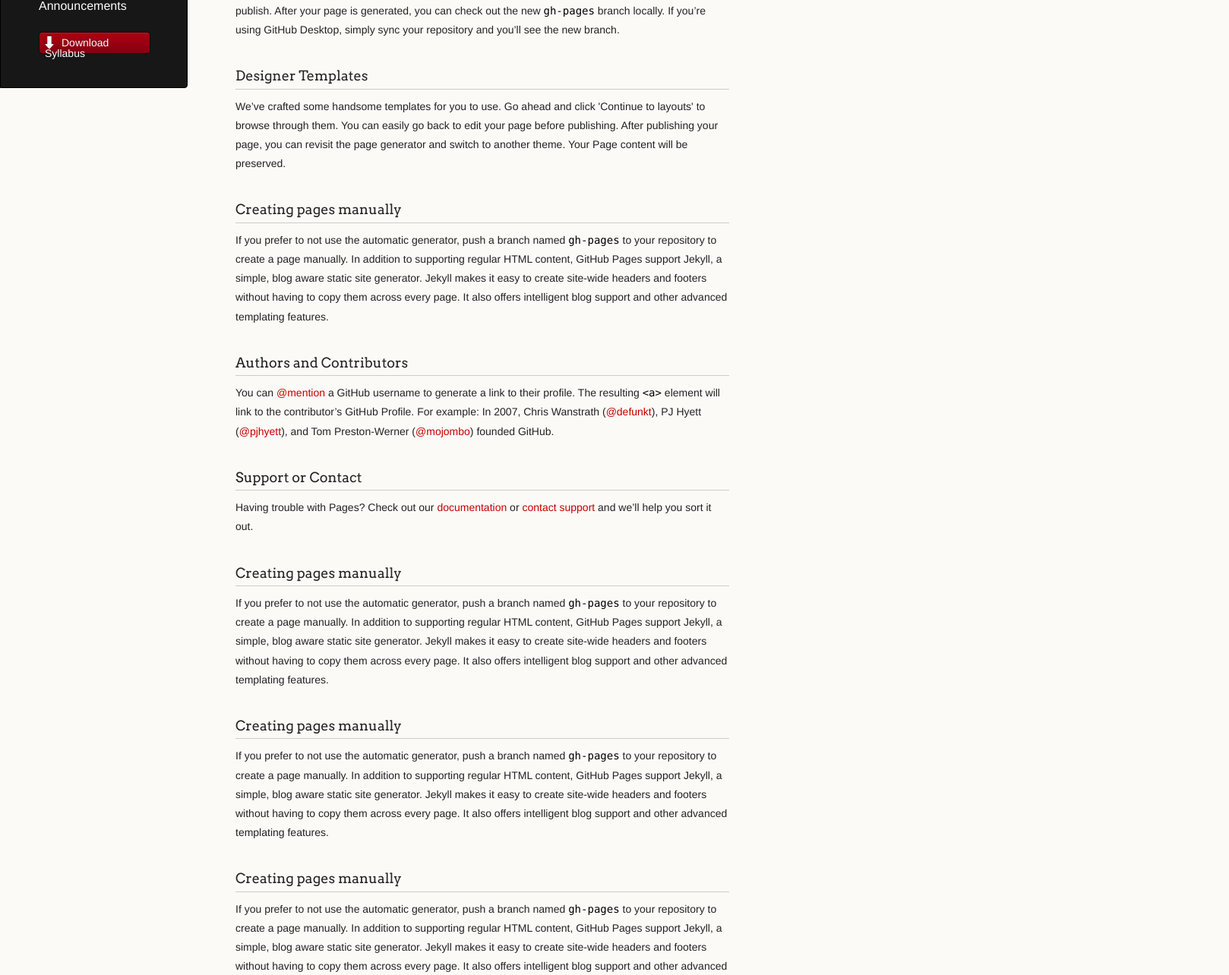
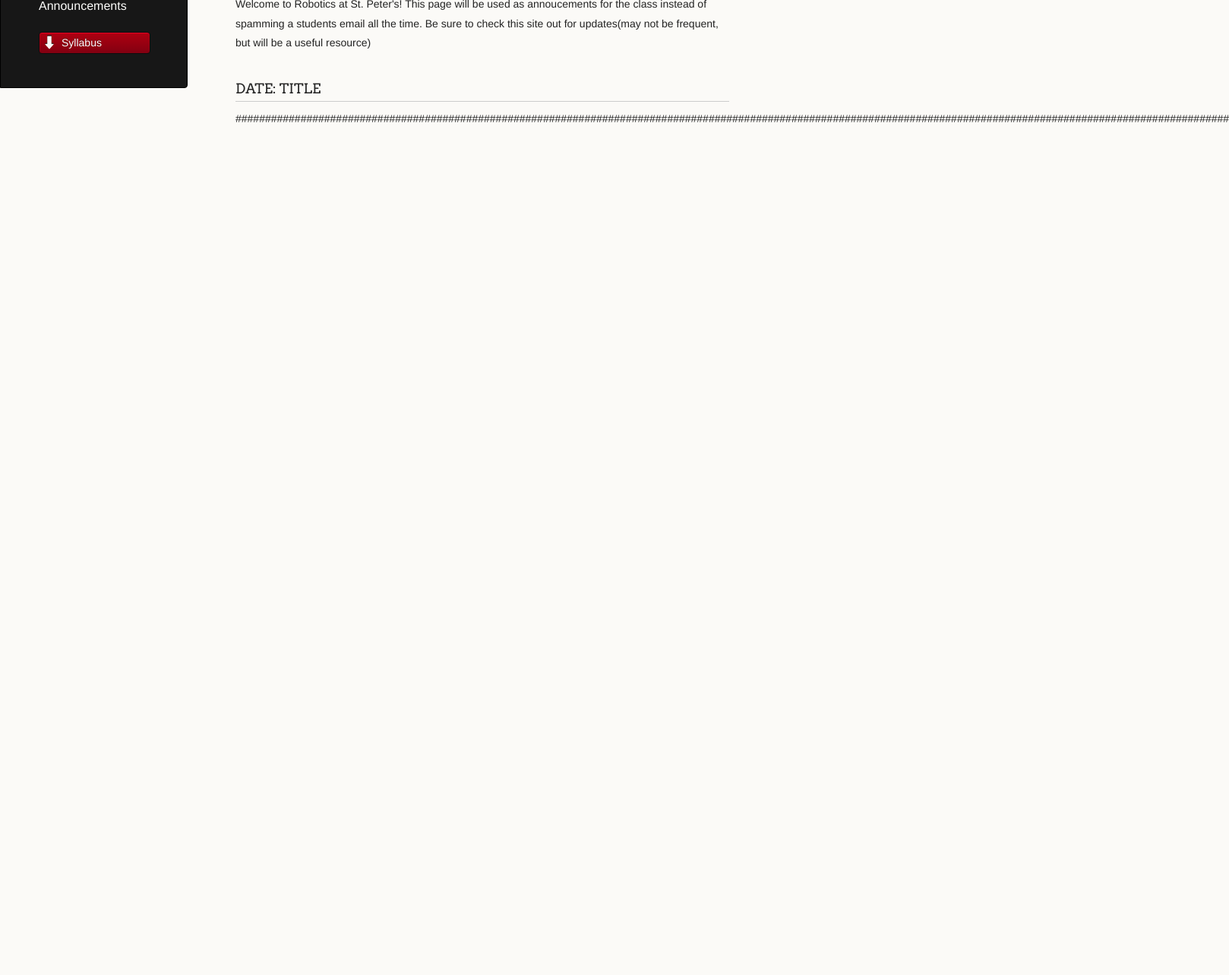
Before and after one commit to prepcompsci/robotics, a plain HTML site: page index.html in a window 1280 px wide. Shown: the part 134-1418 px from the top of the page at 76% size, 1618 px wide, since content can reach past the window. After the commit the page ends 800 px from the top, so only its background shows below. Drawn offline with Linux system fonts and the light colour scheme.

Commit message:
Update index.html

```diff
--- a/index.html
+++ b/index.html
@@ -20,65 +20,20 @@
         <p class="header">Announcements</p>
 
         <ul>
-          <li class="download"><a class="buttons" href="#syllabusdownload">Download Syllabus</a></li>
+          <li class="download"><a class="buttons" href="#syllabusdownload">Syllabus</a></li>
         </ul>
 
       </header>
       <section>
         <h3>
-<a id="welcome-to-github-pages" class="anchor" href="#welcome-to-github-pages" aria-hidden="true"><span class="octicon octicon-link"></span></a>Welcome to GitHub Pages.</h3>
+<h3>
+<a id="creating-pages-manually" class="anchor" href="#creating-pages-manually" aria-hidden="true"><span class="octicon octicon-link"></span></a>9/14/15: Welcome to the first day of class!</h3>
 
-<p>This automatic page generator is the easiest way to create beautiful pages for all of your projects. Author your page content here <a href="https://guides.github.com/features/mastering-markdown/">using GitHub Flavored Markdown</a>, select a template crafted by a designer, and publish. After your page is generated, you can check out the new <code>gh-pages</code> branch locally. If you’re using GitHub Desktop, simply sync your repository and you’ll see the new branch.</p>
+<p>Welcome to Robotics at St. Peter's! This page will be used as annoucements for the class instead of spamming a students email all the time. Be sure to check this site out for updates(may not be frequent, but will be a useful resource)</p>
+<h3>
+<a id="creating-pages-manually" class="anchor" href="#creating-pages-manually" aria-hidden="true"><span class="octicon octicon-link"></span></a>DATE: TITLE</h3>
 
-<h3>
-<a id="designer-templates" class="anchor" href="#designer-templates" aria-hidden="true"><span class="octicon octicon-link"></span></a>Designer Templates</h3>
-
-<p>We’ve crafted some handsome templates for you to use. Go ahead and click 'Continue to layouts' to browse through them. You can easily go back to edit your page before publishing. After publishing your page, you can revisit the page generator and switch to another theme. Your Page content will be preserved.</p>
-
-<h3>
-<a id="creating-pages-manually" class="anchor" href="#creating-pages-manually" aria-hidden="true"><span class="octicon octicon-link"></span></a>Creating pages manually</h3>
-
-<p>If you prefer to not use the automatic generator, push a branch named <code>gh-pages</code> to your repository to create a page manually. In addition to supporting regular HTML content, GitHub Pages support Jekyll, a simple, blog aware static site generator. Jekyll makes it easy to create site-wide headers and footers without having to copy them across every page. It also offers intelligent blog support and other advanced templating features.</p>
-
-<h3>
-<a id="authors-and-contributors" class="anchor" href="#authors-and-contributors" aria-hidden="true"><span class="octicon octicon-link"></span></a>Authors and Contributors</h3>
-
-<p>You can <a href="https://github.com/blog/821" class="user-mention">@mention</a> a GitHub username to generate a link to their profile. The resulting <code>&lt;a&gt;</code> element will link to the contributor’s GitHub Profile. For example: In 2007, Chris Wanstrath (<a href="https://github.com/defunkt" class="user-mention">@defunkt</a>), PJ Hyett (<a href="https://github.com/pjhyett" class="user-mention">@pjhyett</a>), and Tom Preston-Werner (<a href="https://github.com/mojombo" class="user-mention">@mojombo</a>) founded GitHub.</p>
-
-<h3>
-<a id="support-or-contact" class="anchor" href="#support-or-contact" aria-hidden="true"><span class="octicon octicon-link"></span></a>Support or Contact</h3>
-
-<p>Having trouble with Pages? Check out our <a href="https://help.github.com/pages">documentation</a> or <a href="https://github.com/contact">contact support</a> and we’ll help you sort it out.</p>
-<h3>
-<a id="creating-pages-manually" class="anchor" href="#creating-pages-manually" aria-hidden="true"><span class="octicon octicon-link"></span></a>Creating pages manually</h3>
-
-<p>If you prefer to not use the automatic generator, push a branch named <code>gh-pages</code> to your repository to create a page manually. In addition to supporting regular HTML content, GitHub Pages support Jekyll, a simple, blog aware static site generator. Jekyll makes it easy to create site-wide headers and footers without having to copy them across every page. It also offers intelligent blog support and other advanced templating features.</p>
-
-<h3>
-<a id="creating-pages-manually" class="anchor" href="#creating-pages-manually" aria-hidden="true"><span class="octicon octicon-link"></span></a>Creating pages manually</h3>
-
-<p>If you prefer to not use the automatic generator, push a branch named <code>gh-pages</code> to your repository to create a page manually. In addition to supporting regular HTML content, GitHub Pages support Jekyll, a simple, blog aware static site generator. Jekyll makes it easy to create site-wide headers and footers without having to copy them across every page. It also offers intelligent blog support and other advanced templating features.</p>
-
-<h3>
-<a id="creating-pages-manually" class="anchor" href="#creating-pages-manually" aria-hidden="true"><span class="octicon octicon-link"></span></a>Creating pages manually</h3>
-
-<p>If you prefer to not use the automatic generator, push a branch named <code>gh-pages</code> to your repository to create a page manually. In addition to supporting regular HTML content, GitHub Pages support Jekyll, a simple, blog aware static site generator. Jekyll makes it easy to create site-wide headers and footers without having to copy them across every page. It also offers intelligent blog support and other advanced templating features.</p>
-
-<h3>
-<a id="creating-pages-manually" class="anchor" href="#creating-pages-manually" aria-hidden="true"><span class="octicon octicon-link"></span></a>Creating pages manually</h3>
-
-<p>If you prefer to not use the automatic generator, push a branch named <code>gh-pages</code> to your repository to create a page manually. In addition to supporting regular HTML content, GitHub Pages support Jekyll, a simple, blog aware static site generator. Jekyll makes it easy to create site-wide headers and footers without having to copy them across every page. It also offers intelligent blog support and other advanced templating features.</p>
-
-<h3>
-<a id="creating-pages-manually" class="anchor" href="#creating-pages-manually" aria-hidden="true"><span class="octicon octicon-link"></span></a>Creating pages manually</h3>
-
-<p>If you prefer to not use the automatic generator, push a branch named <code>gh-pages</code> to your repository to create a page manually. In addition to supporting regular HTML content, GitHub Pages support Jekyll, a simple, blog aware static site generator. Jekyll makes it easy to create site-wide headers and footers without having to copy them across every page. It also offers intelligent blog support and other advanced templating features.</p>
-
-<h3>
-<a id="creating-pages-manually" class="anchor" href="#creating-pages-manually" aria-hidden="true"><span class="octicon octicon-link"></span></a>Creating pages manually</h3>
-
-<p>If you prefer to not use the automatic generator, push a branch named <code>gh-pages</code> to your repository to create a page manually. In addition to supporting regular HTML content, GitHub Pages support Jekyll, a simple, blog aware static site generator. Jekyll makes it easy to create site-wide headers and footers without having to copy them across every page. It also offers intelligent blog support and other advanced templating features.</p>
-
+<p>########################################################################################################################################################################</p>
       </section>
       <footer>
       </footer>
```
